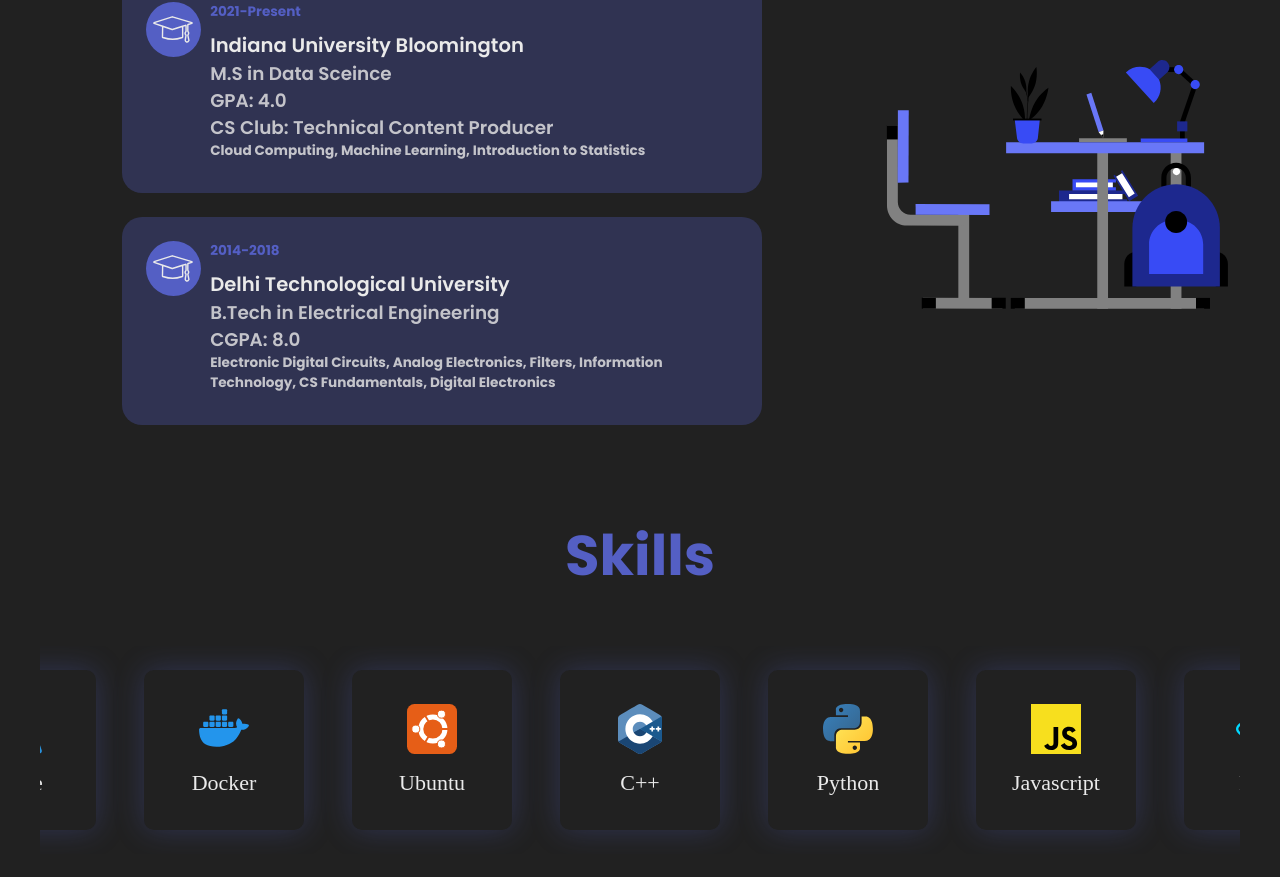
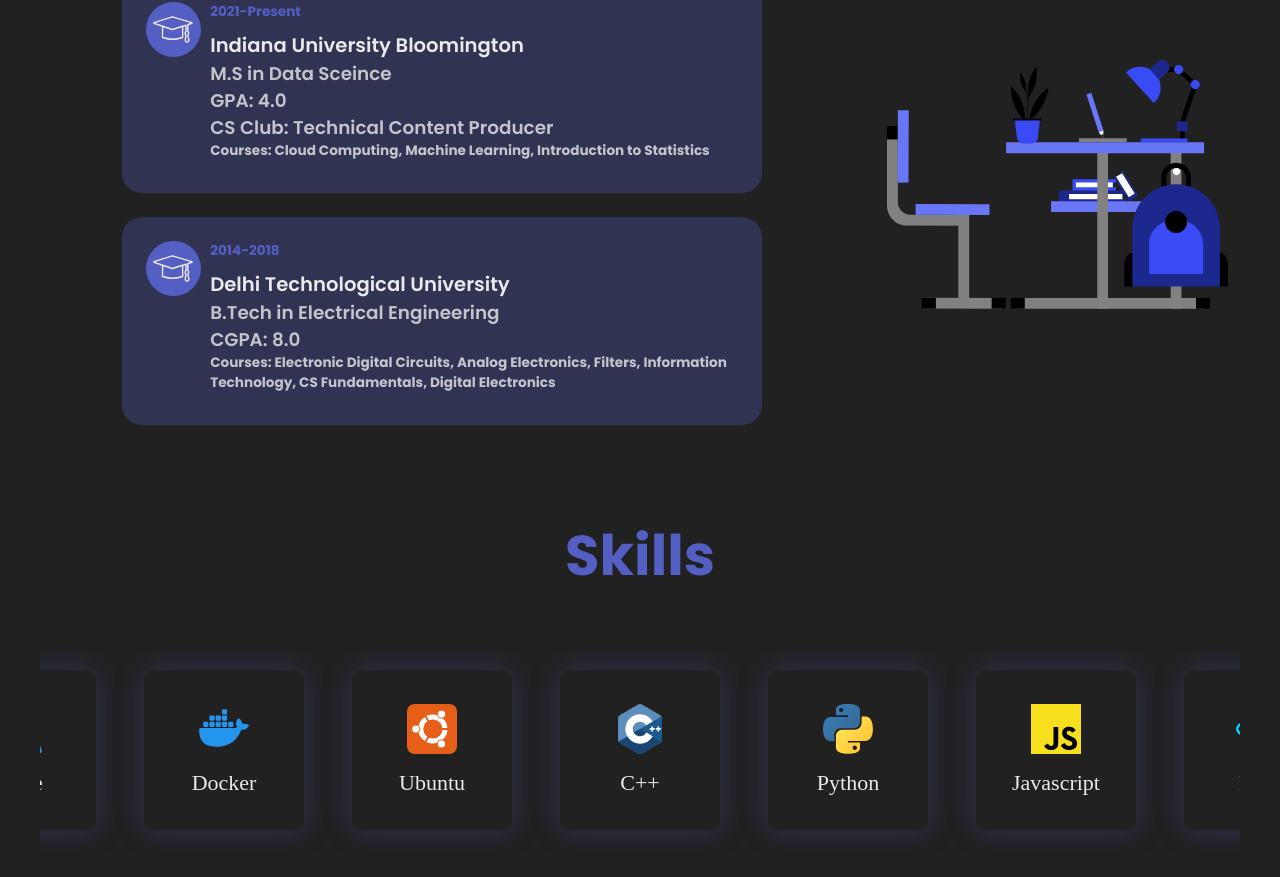
Before and after one commit to shubhpatr/shubhpatr.github.io, a React (Create React App) app: page / in a window 1280 px wide. Shown: the part 1889-2766 px from the top of the page. Built offline with nearby package versions, Linux system fonts and the light colour scheme; a web font is replaced by a local one.

Commit message:
small correction

```diff
--- a/src/data/educationData.js
+++ b/src/data/educationData.js
@@ -6,7 +6,7 @@ export const educationData = [
         startYear: '2021',
         endYear: 'Present',
         gpa: 'GPA: 4.0',
-        courses:'Cloud Computing, Machine Learning, Introduction to Statistics',
+        courses:'Courses: Cloud Computing, Machine Learning, Introduction to Statistics',
         extra: 'CS Club: Technical Content Producer'
     },
     {
@@ -16,7 +16,7 @@ export const educationData = [
         startYear: '2014',
         endYear: '2018',
         gpa: 'CGPA: 8.0',
-        courses: 'Electronic Digital Circuits, Analog Electronics, Filters, Information Technology, CS Fundamentals, Digital Electronics',
+        courses: 'Courses: Electronic Digital Circuits, Analog Electronics, Filters, Information Technology, CS Fundamentals, Digital Electronics',
         extra: ''
     },
     // {
```
